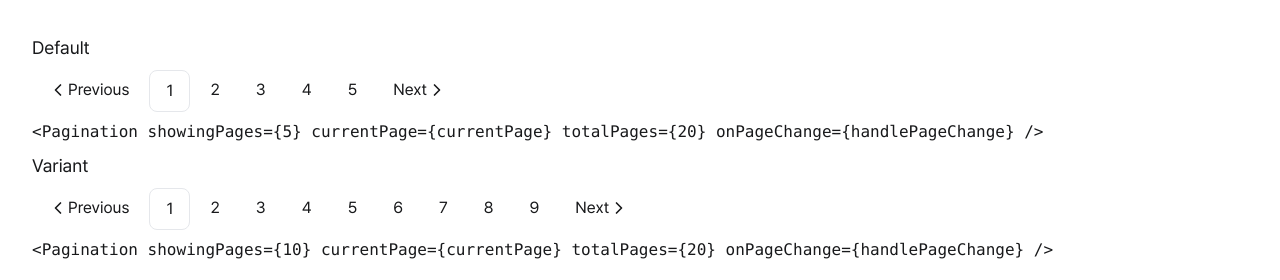
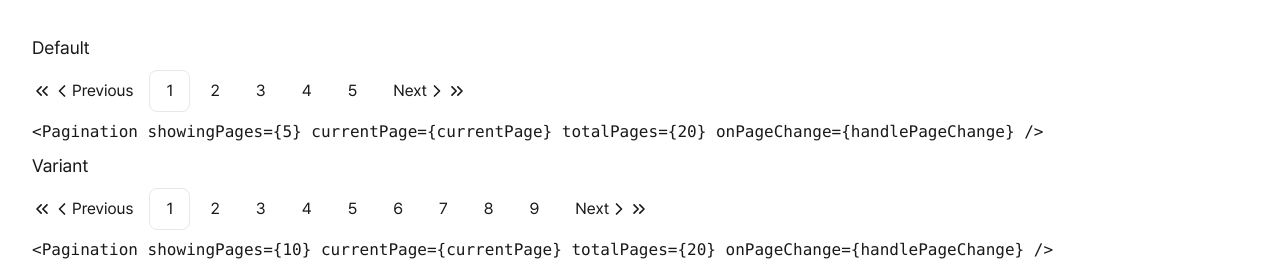
Before and after one commit to component-f/-, a Next.js app: page /docs/components/pagination in a window 1280 px wide. Shown: the part 174-454 px from the top of the page. Built offline with nearby package versions, Linux system fonts and the light colour scheme.

Commit message:
refactor: 기본 아이콘 외의  커스텀 아이콘 추가 가능

```diff
--- a/src/components/ui/pagination/index.tsx
+++ b/src/components/ui/pagination/index.tsx
@@ -1,21 +1,28 @@
-import { ChevronLeft, ChevronRight } from 'lucide-react'
-
+import React from 'react'
+import { ChevronsLeft, ChevronsRight, ChevronLeft, ChevronRight } from 'lucide-react'
+import { twMerge } from 'tailwind-merge'
 type TPaginationProps = {
   currentPage: number
-  currentPage2?: number
   totalPages: number
-  onPageChange?: (page: number) => void
-  onPageChange2?: (page: number) => void
+  onPageChange: (page: number) => void
   showingPages: number
+  startIcon?: React.ReactNode
+  prevIcon?: React.ReactNode
+  nextIcon?: React.ReactNode
+  lastIcon?: React.ReactNode
+  currentPageStyle?: string
 }
 
 export default function Pagination({
   currentPage,
-  currentPage2,
   totalPages,
   showingPages,
   onPageChange,
-  onPageChange2,
+  startIcon,
+  prevIcon,
+  nextIcon,
+  lastIcon,
+  currentPageStyle,
 }: TPaginationProps) {
   function generatePages(currentPage: number, totalPages: number): number[] {
     const maxPagesToShow = showingPages % 2 === 0 ? showingPages - 1 : showingPages
@@ -41,23 +48,38 @@ export default function Pagination({
 
   const pages = generatePages(currentPage, totalPages)
 
-  const renderPagination = (currentPage: number, onPageChange: (page: number) => void) => (
-    <ul className="flex list-none">
+  return (
+    <nav>
+      <ul className="flex items-center">
+        <li>
+          <button onClick={() => onPageChange(1)} disabled={currentPage === 1} className="py-2">
+            {startIcon ? startIcon : <ChevronsLeft size={20} />}
+          </button>
+        </li>
         <li>
           <button
             onClick={() => onPageChange(currentPage - 1)}
             disabled={currentPage === 1}
-          className="flex px-4 py-2 mr-1 items-center"
+            className="flex pr-4 py-2 items-center"
           >
+            {prevIcon ? (
+              prevIcon
+            ) : (
+              <>
                 <ChevronLeft size={20} />
                 Previous
+              </>
+            )}
           </button>
         </li>
         {pages.map((page) => (
           <li key={page}>
             <button
               onClick={() => onPageChange(page)}
-            className={`px-4 py-2 mr-1 ${page === currentPage ? 'border border-border rounded-lg' : ''}`}
+              className={twMerge(
+                `px-4 py-2 mr-1 ${page === currentPage ? `border border-border ${currentPageStyle ? currentPageStyle : 'rounded-lg'}` : ''}`,
+                currentPageStyle,
+              )}
             >
               {page}
             </button>
@@ -67,22 +89,23 @@ export default function Pagination({
           <button
             onClick={() => onPageChange(currentPage + 1)}
             disabled={currentPage === totalPages}
-          className="flex items-center px-4 py-2"
+            className="flex items-center pl-4 py-2"
           >
-          Next
-          <ChevronRight size={20} />
+            {nextIcon ? (
+              nextIcon
+            ) : (
+              <>
+                Next <ChevronRight size={20} />
+              </>
+            )}
+          </button>
+        </li>
+        <li>
+          <button onClick={() => onPageChange(totalPages)} disabled={currentPage === totalPages} className="py-2">
+            {lastIcon ? lastIcon : <ChevronsRight size={20} />}
           </button>
         </li>
       </ul>
-  )
-
-  return (
-    <nav>
-      {onPageChange
-        ? renderPagination(currentPage, onPageChange)
-        : onPageChange2 && currentPage2 !== undefined
-          ? renderPagination(currentPage2, onPageChange2)
-          : null}
     </nav>
   )
 }
```
Lines whose indentation alone changed are shown as unchanged.
